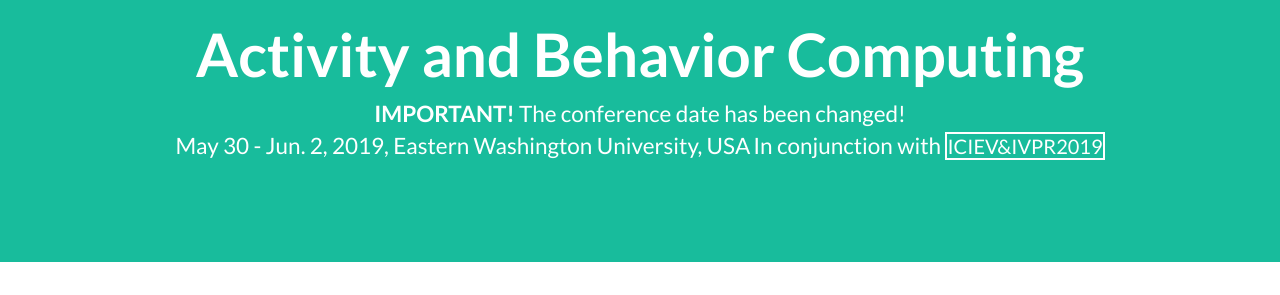
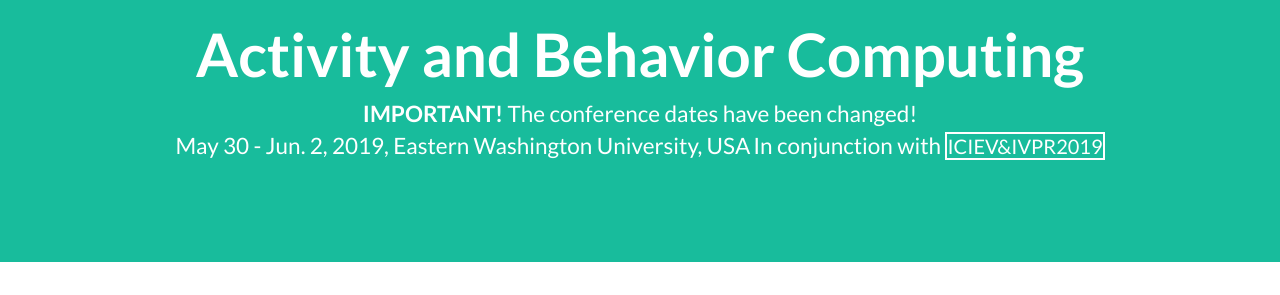
Before and after one commit to abc-research/2019, a Jekyll site: the page built from index.html, in a window 1280 px wide and 900 px high, scrolled down 466 px. Shown: the part 160-455 px from the top of the window. Built offline with Jekyll 4.4.1, drawn with Linux system fonts in a browser that asks for light colours.

Commit message:
Update _config.yml

```diff
--- a/_config.yml
+++ b/_config.yml
@@ -8,7 +8,7 @@
 conf_title2: "Activity and Behavior Computing"
 meta_author: Sozo Inoue
 location: Eastern Washington University, USA
-date: <b>IMPORTANT!</b> The conference date has been changed!<br/>May 30 - Jun. 2, 2019
+date: <b>IMPORTANT!</b> The conference dates have been changed!<br/>May 30 - Jun. 2, 2019
 conjunction:
   name: ICIEV&IVPR2019
   url: http://cennser.org/ICIEV/
```
